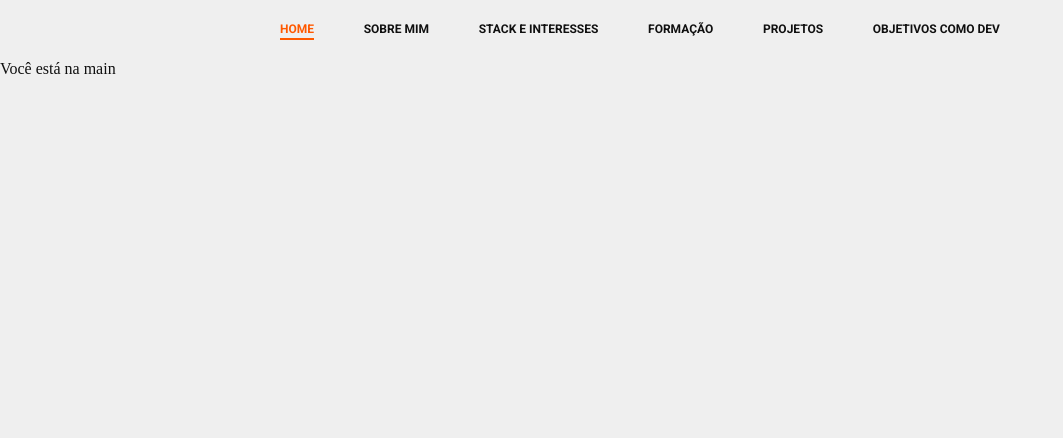
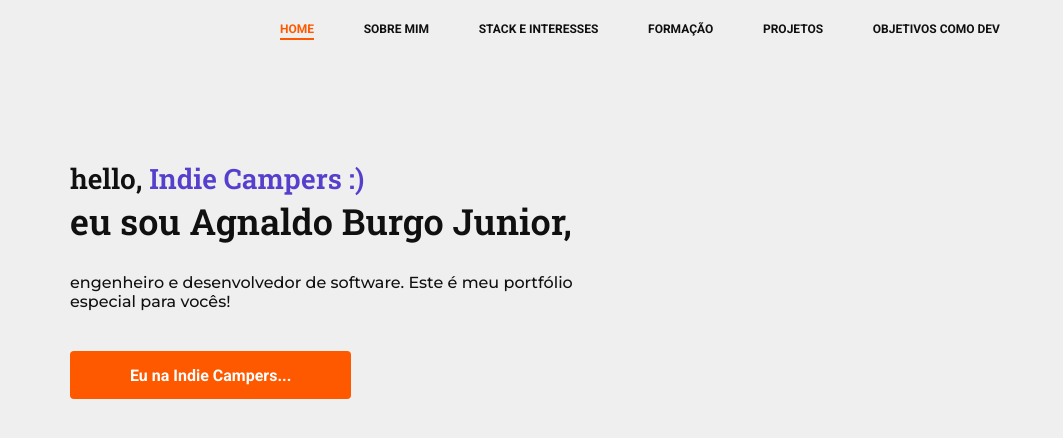
Before and after one commit to agnaldoburgojr/portfolio, a React (Create React App) app: page / in a window 1280 px wide. Shown: the top 438 px of the page, without its empty margins (0-1063 px from the left). Built offline with nearby package versions, Linux system fonts and the light colour scheme.

Commit message:
feat: add main page

```diff
--- a/public/index.html
+++ b/public/index.html
@@ -11,7 +11,7 @@
       content="Portfólio Agnaldo Burgo Júnior"
     />
     <link rel="preconnect" href="https://fonts.gstatic.com">
-    <link href="https://fonts.googleapis.com/css2?family=Roboto+Slab:wght@600&family=Roboto:wght@300;400;700&display=swap" rel="stylesheet">
+    <link href="https://fonts.googleapis.com/css2?family=Montserrat:wght@500;600&family=Roboto+Slab:wght@600&family=Roboto:wght@300;400;700&display=swap" rel="stylesheet">
     <title>Portfólio</title>
   </head>
   <body>
--- a/src/pages/Main/index.tsx
+++ b/src/pages/Main/index.tsx
@@ -1,8 +1,33 @@
-import React from 'react';
+import React, { useState, useCallback, useEffect } from 'react';
+import { Container, Content, Title } from './styles'
 
 const Main: React.FC = () => {
+  const [word, setWord] = useState('')
+
+  const addWord = useCallback((chars: string[]) => {
+    chars.map((char, index) => setTimeout(() => {
+        setWord(prevState => prevState + char)
+      }, [1000 + 200 + index * 200])
+    )
+  }, [])
+
+  useEffect(()=> {
+    addWord(['I', 'n', 'd', 'i', 'e', ' ', 'C', 'a', 'm', 'p', 'e', 'r', 's', ' ', ':', ')'])
+  }, [])
+
   return (
-    <div>Você está na main</div>
+    <Container>
+      <Content>
+        <Title>
+          <h2>hello, <span>{word}</span></h2>
+          <div/>
+        </Title>
+
+        <h1>eu sou Agnaldo Burgo Junior,</h1>
+        <p>engenheiro e desenvolvedor de software. Este é meu portfólio especial para vocês!</p>
+        <button type='button'>Eu na Indie Campers...</button>
+      </Content>
+    </Container>
   );
 };
 
--- /dev/null
+++ b/src/pages/Main/styles.ts
@@ -0,0 +1,56 @@
+import styled from 'styled-components'
+import { shade } from 'polished';
+
+export const Container = styled.div`
+  width: 1140px;
+  margin: 0 auto;
+  font-family: 'Roboto Slab', serif;
+`
+
+export const Content = styled.div`
+  margin-top: 100px;
+  max-width: 550px;
+
+  h2 {
+    font-size: 28px;
+  }
+
+  h1 {
+    font-size: 36px;
+    font-weight: 700;
+    margin-bottom: 28px;
+  }
+
+  p {
+    font-family: 'Montserrat', sans-serif;
+    line-height: 1.2;
+    margin-bottom: 24px;
+  }
+
+  button {
+      background: #ff5900;
+      height: 48px;
+      border-radius: 4px;
+      border: 0;
+      padding: 12px 60px;
+      color: #fff;
+      font-weight: 700;
+      margin-top: 16px;
+      margin-bottom: 40px;
+      transition: background-color 0.2s;
+      cursor: pointer;
+
+      &:hover {
+        background: ${shade(0.2, '#ff5900')};
+      }
+    }
+`
+
+
+export const Title = styled.div`
+  font-weight: 600;
+
+  span {
+    color: #5440cc;
+  }
+`
```
Also changed, not shown: 1 other file (tests, documents, lock files or other folders).
